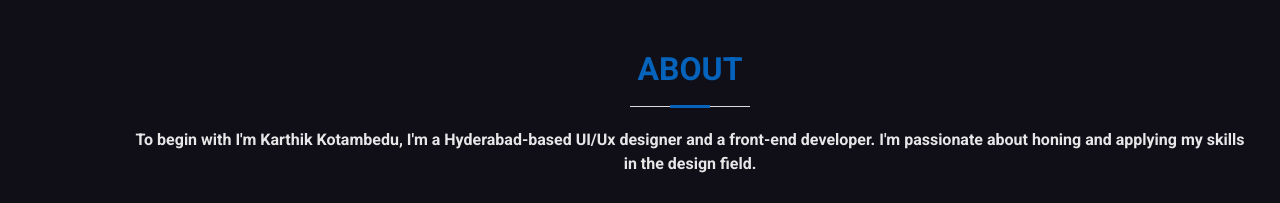
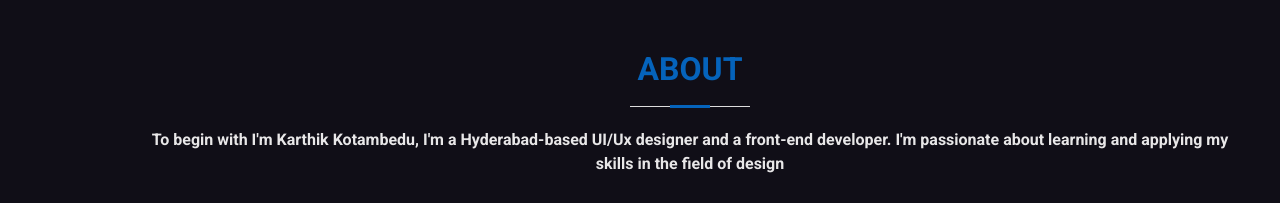
Before and after one commit to karthik945/karthik945.github.io, a website: page index.html in a window 1280 px wide. Shown: the part 780-983 px from the top of the page. Drawn offline with nearby package versions, Linux system fonts and the light colour scheme.

Commit message:
Update index.html

```diff
--- a/index.html
+++ b/index.html
@@ -118,7 +118,7 @@
 
         <div class="section-title">
           <h2  style="color: #0563BB;">About</h2>
-          <p>To begin with I'm Karthik Kotambedu, I'm a Hyderabad-based UI/Ux designer and a front-end developer. I'm passionate about honing and applying my skills in the design field.</p>
+          <p>To begin with I'm Karthik Kotambedu, I'm a Hyderabad-based UI/Ux designer and a front-end developer. I'm passionate about learning and applying my skills in the field of design
         </div>
 
         <div class="row">
```
